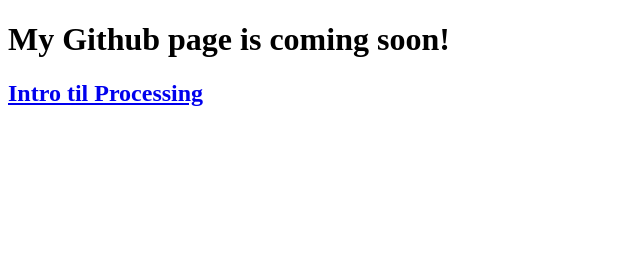
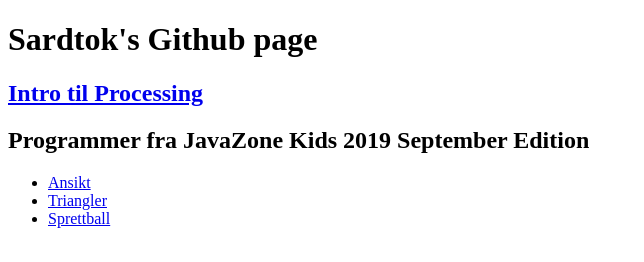
Before and after one commit to Sardtok/sardtok.github.io, a plain HTML site: page index.html in a window 1280 px wide. Shown: the whole page, without its empty margins (0-644 px from the left). Drawn offline with Linux system fonts and the light colour scheme.

Commit message:
Legger til lenker til programmene vi lagde på dagens kurs.

```diff
--- a/index.html
+++ b/index.html
@@ -1,10 +1,16 @@
 <!DOCTYPE html>
 <html>
   <head>
-    <title>Coming soon</title>
+    <title>Sardtok's Github page</title>
   </head>
   <body>
-      <h1>My Github page is coming soon!</h1>
+      <h1>Sardtok's Github page</h1>
       <h2><a href="ProcessingIntro.html">Intro til Processing</a></h2>
+      <h2>Programmer fra JavaZone Kids 2019 September Edition</h2>
+      <ul>
+          <li><a href="https://gist.github.com/Sardtok/8984abb5a67d33c3fc1d3d20019eb2c9">Ansikt</a></li>
+          <li><a href="https://gist.github.com/Sardtok/8f6a380754c303dcd8090978da02213c">Triangler</a></li>
+          <li><a href="https://gist.github.com/Sardtok/b7c8c28554b214f53899993da09f2be2">Sprettball</a> </li>
+      </ul>
   </body>
 </html>
```
